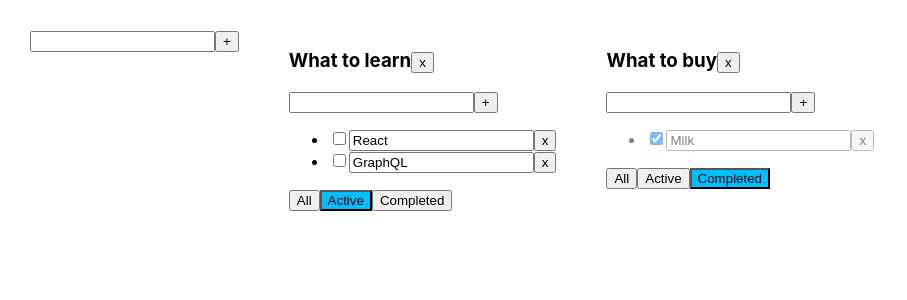
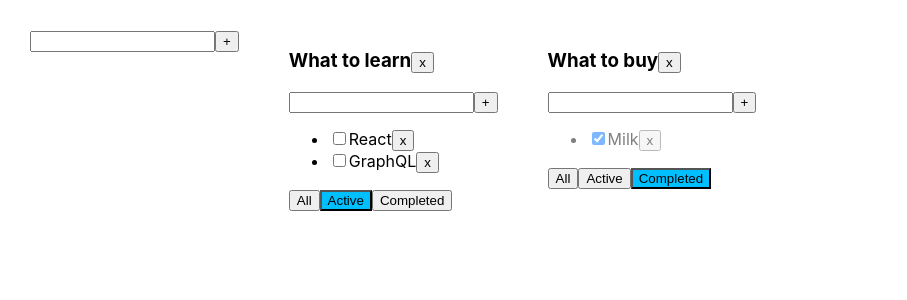
Before and after one commit to SharpDevOps10/TodoList, a React (Create React App) app: page / in a window 1280 px wide. Shown: the top 300 px of the page, without its empty margins (0-907 px from the left). Built offline with nearby package versions, Linux system fonts and the light colour scheme.

Commit message:
Implement mode activation

```diff
--- a/src/EditableSpan.tsx
+++ b/src/EditableSpan.tsx
@@ -5,8 +5,12 @@ type EditableSpanType = {
 };
 
 export function EditableSpan(props: EditableSpanType) {
-  let [editMode, setEditMode] = useState(true);
+  const [editMode, setEditMode] = useState(false);
+  const activateEditMode = () => setEditMode(true);
+  const activateViewMode = () => setEditMode(false);
+
+
   return editMode
-    ? <input value={props.title}/>
-    : <span>{props.title}</span>;
+    ? <input value={props.title} onBlur={activateViewMode}/>
+    : <span onDoubleClick={activateEditMode}>{props.title}</span>;
 }
```
